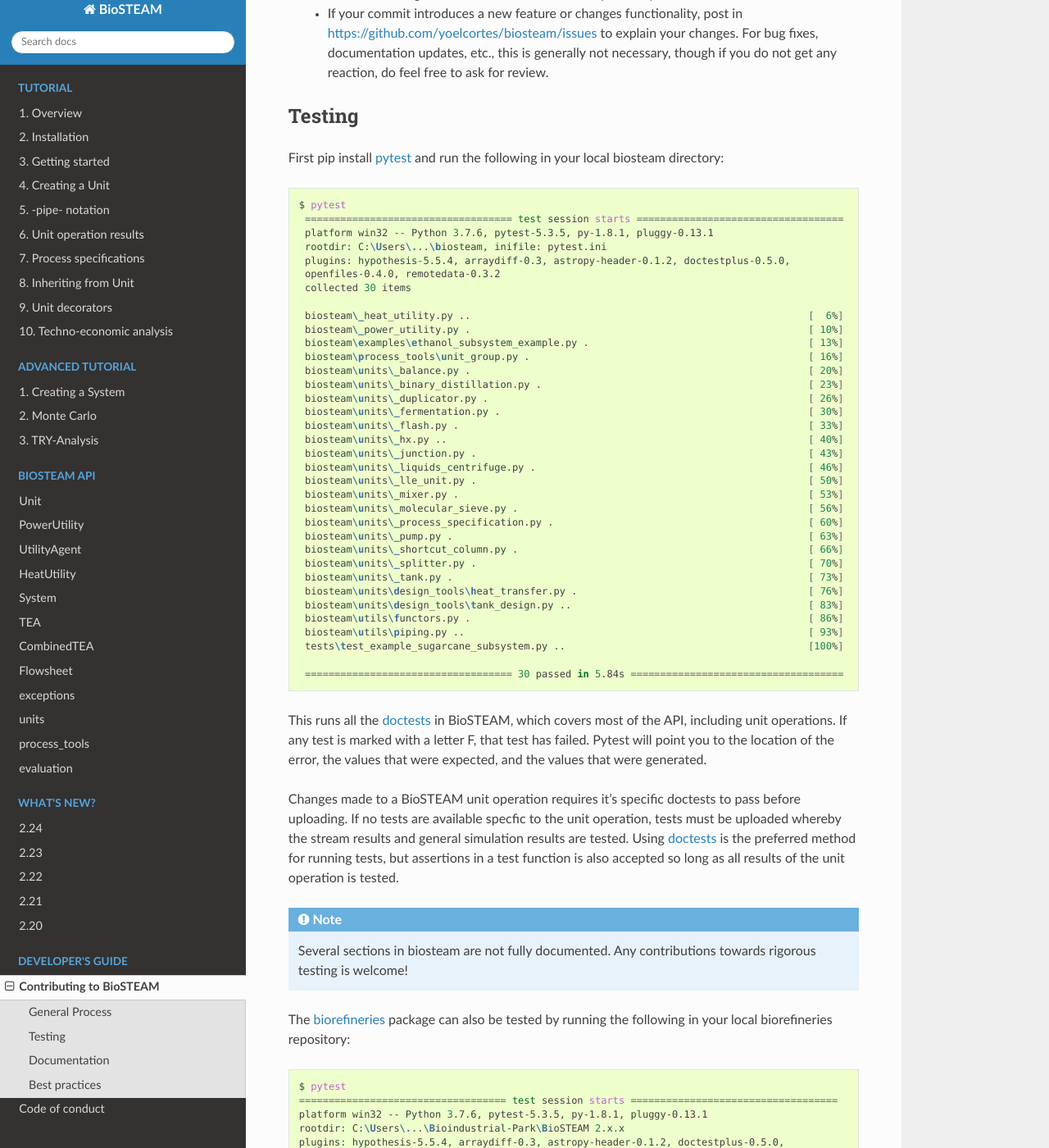
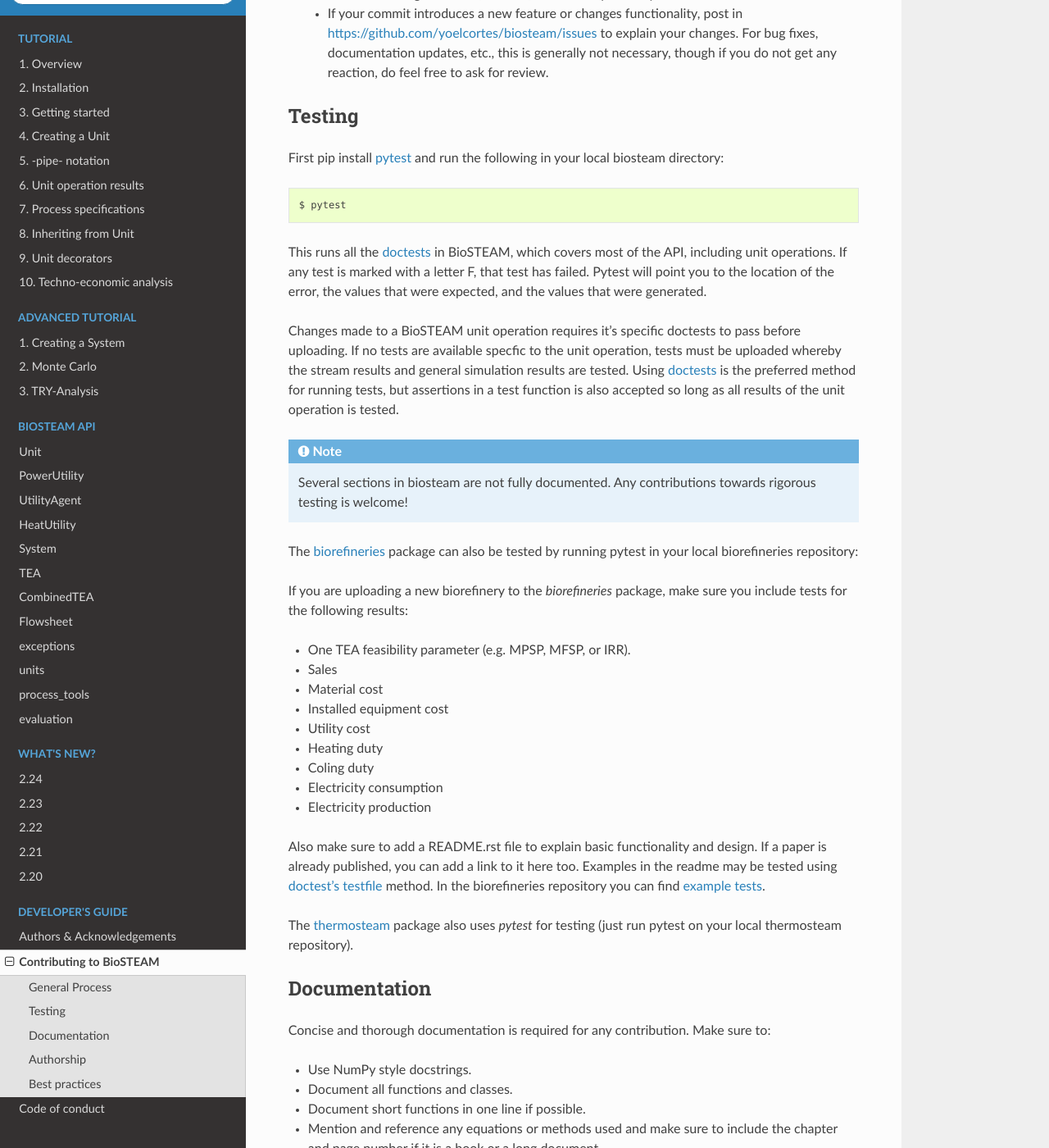
Before and after one commit to BioSTEAMDevelopmentGroup/biosteam, a Sphinx documentation site: the page built from docs/CONTRIBUTING.rst, in a window 1280 px wide and 1400 px high, scrolled down 1312 px. Shown: the whole window at 82% size. Built offline with Sphinx 7.4.7 and the Read the Docs theme 2.0.0, drawn with Linux system fonts in a browser that asks for light colours; formulas are drawn with MathJax 3; pages that are not in the unit, such as notebooks, are missing from menus; some of the changed text lies outside the part shown.

Commit message:
include author list in homepage; add authorship section to contributing insturction; update license:

```diff
--- a/docs/CONTRIBUTING.rst
+++ b/docs/CONTRIBUTING.rst
@@ -58,40 +58,6 @@
 .. code-block:: bash
 
    $ pytest
-    =================================== test session starts ===================================
-    platform win32 -- Python 3.7.6, pytest-5.3.5, py-1.8.1, pluggy-0.13.1
-    rootdir: C:\Users\...\biosteam, inifile: pytest.ini
-    plugins: hypothesis-5.5.4, arraydiff-0.3, astropy-header-0.1.2, doctestplus-0.5.0,
-    openfiles-0.4.0, remotedata-0.3.2
-    collected 30 items
-
-    biosteam\_heat_utility.py ..                                                         [  6%]
-    biosteam\_power_utility.py .                                                         [ 10%]
-    biosteam\examples\ethanol_subsystem_example.py .                                     [ 13%]
-    biosteam\process_tools\unit_group.py .                                               [ 16%]
-    biosteam\units\_balance.py .                                                         [ 20%]
-    biosteam\units\_binary_distillation.py .                                             [ 23%]
-    biosteam\units\_duplicator.py .                                                      [ 26%]
-    biosteam\units\_fermentation.py .                                                    [ 30%]
-    biosteam\units\_flash.py .                                                           [ 33%]
-    biosteam\units\_hx.py ..                                                             [ 40%]
-    biosteam\units\_junction.py .                                                        [ 43%]
-    biosteam\units\_liquids_centrifuge.py .                                              [ 46%]
-    biosteam\units\_lle_unit.py .                                                        [ 50%]
-    biosteam\units\_mixer.py .                                                           [ 53%]
-    biosteam\units\_molecular_sieve.py .                                                 [ 56%]
-    biosteam\units\_process_specification.py .                                           [ 60%]
-    biosteam\units\_pump.py .                                                            [ 63%]
-    biosteam\units\_shortcut_column.py .                                                 [ 66%]
-    biosteam\units\_splitter.py .                                                        [ 70%]
-    biosteam\units\_tank.py .                                                            [ 73%]
-    biosteam\units\design_tools\heat_transfer.py .                                       [ 76%]
-    biosteam\units\design_tools\tank_design.py ..                                        [ 83%]
-    biosteam\utils\functors.py .                                                         [ 86%]
-    biosteam\utils\piping.py ..                                                          [ 93%]
-    tests\test_example_sugarcane_subsystem.py ..                                         [100%]
-
-    =================================== 30 passed in 5.84s ====================================
 
 This runs all the `doctests <https://docs.python.org/3.6/library/doctest.html>`__
 in BioSTEAM, which covers most of the API, including unit operations. If any test
@@ -112,21 +78,7 @@
     towards rigorous testing is welcome!
 
 The `biorefineries <https://github.com/BioSTEAMDevelopmentGroup/Bioindustrial-Park>`__
-package can also be tested by running the following in your local biorefineries repository:
-
-.. code-block:: bash
-
-    $ pytest
-    =================================== test session starts ===================================
-    platform win32 -- Python 3.7.6, pytest-5.3.5, py-1.8.1, pluggy-0.13.1
-    rootdir: C:\Users\...\Bioindustrial-Park\BioSTEAM 2.x.x
-    plugins: hypothesis-5.5.4, arraydiff-0.3, astropy-header-0.1.2, doctestplus-0.5.0,
-    openfiles-0.4.0, remotedata-0.3.2
-    collected 2 items
-
-    tests\test_biorefineries.py ....                                                     [100%]
-
-    =================================== 2 passed in 4.62s =====================================
+package can also be tested by running pytest in your local biorefineries repository:
 
 If you are uploading a new biorefinery to the `biorefineries` package, make sure
 you include tests for the following results:
@@ -162,6 +114,21 @@
 * Include a text file with the sphix autodoc in the "docs" folder.
 * Preview the docs before making a pull request (open your cmd/terminal in the "docs" folder, run "make html", and open "docs/_build/html/index.html").
 
+Authorship
+----------
+
+Authorship must be acknowledged for anyone contributing code, significant resources,
+expertise, and/or other impactful efforts. Additionally, authorship should be
+included at the module-level, with a short description of the general contribution.
+
+If any code or implementation was copied from a third party, it should be rightfully
+noted in the module-level documentation along with the corresponding copyright.
+
+Any third-party code copied to the BioSTEAM software must be strictly open-source
+(not copy-left or open-access). Additionally, if the license is different,
+the module should add the third-party license as an option (dual licensing is OK).
+
+
 Best practices
 --------------
 
```
Also changed, not shown: AUTHORS.rst (deleted, +0 -21 lines), docs/AUTHORS.rst (added, +51 -0 lines), docs/LICENSE.rst (added, +18 -0 lines), docs/index.txt (+58 -28 lines), LICENSE.txt, 1 other file.
